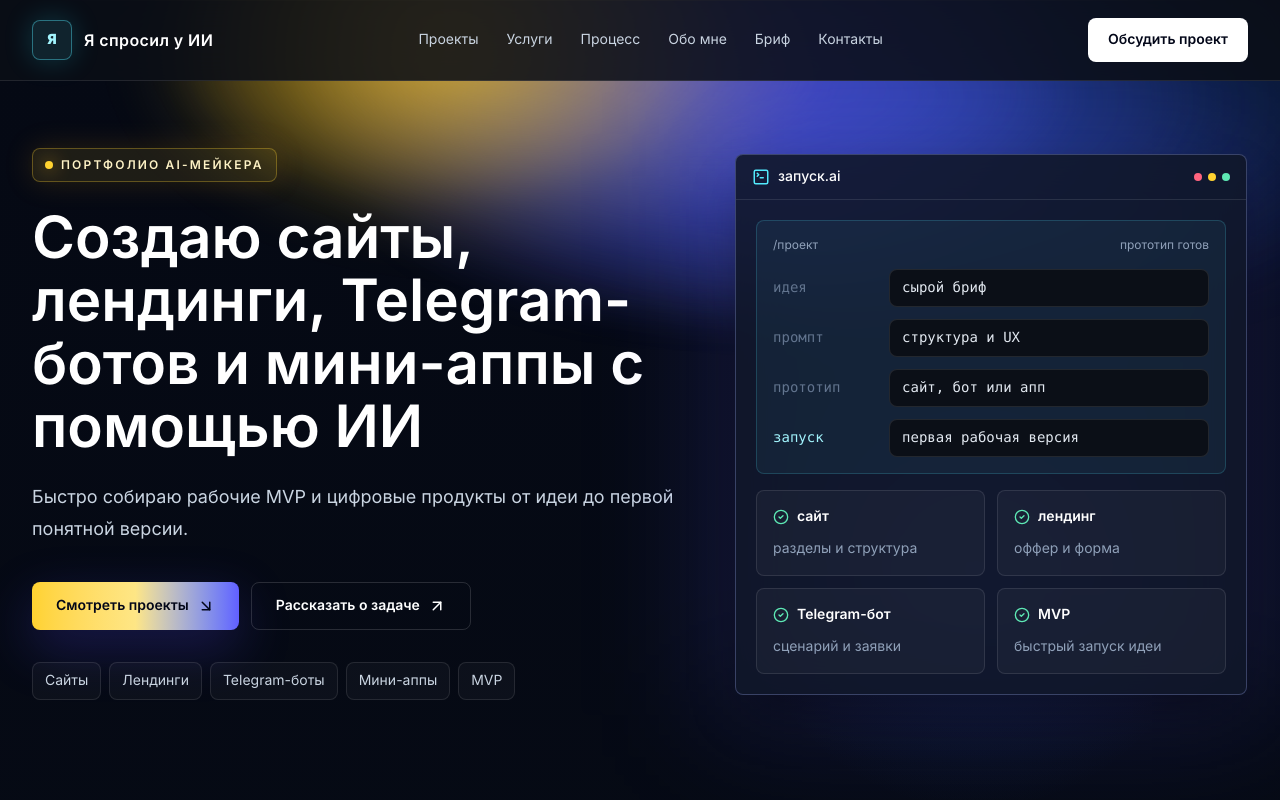
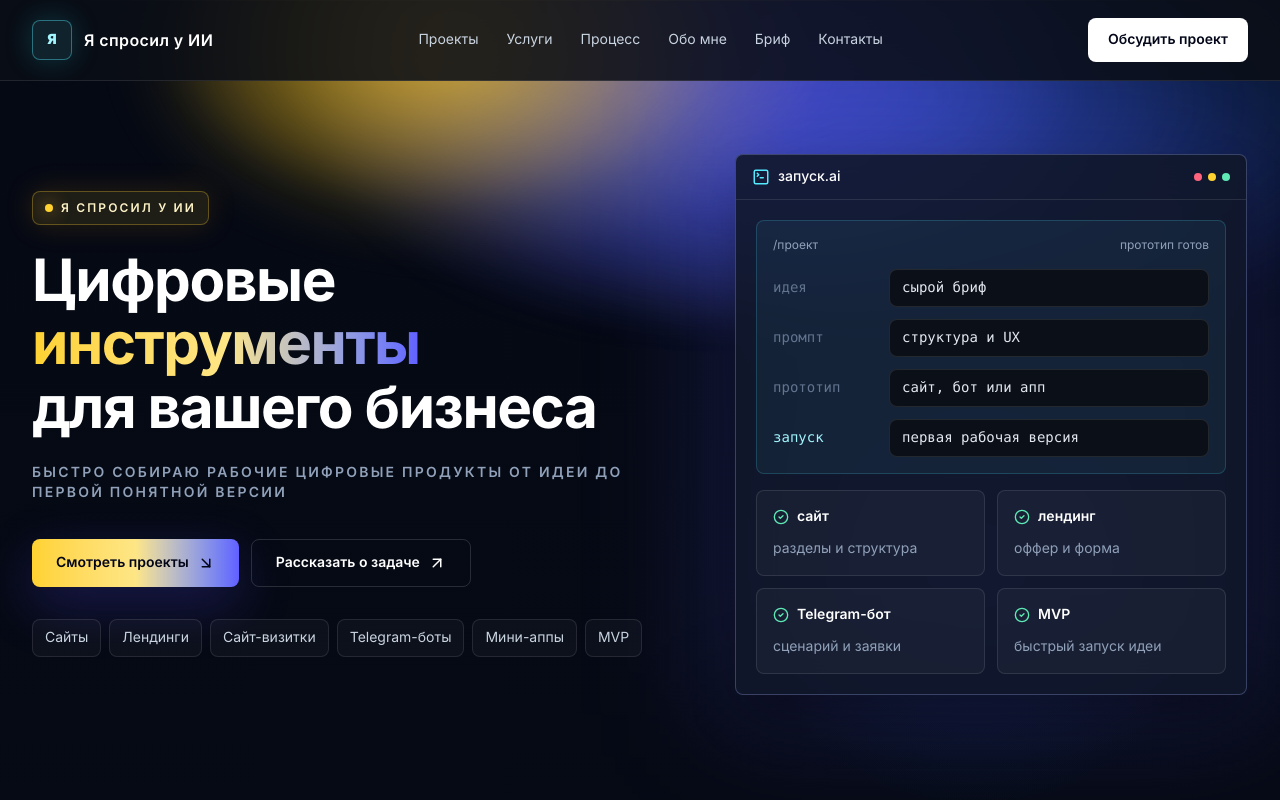
Before and after one commit to yasprosil-ai/portfolio-site, a Next.js app: page / in a window 1280 px wide. Shown: the top 800 px of the page. Built offline with nearby package versions, Linux system fonts and the light colour scheme.

Commit message:
hero: new headline — Цифровые инструменты для вашего бизнеса, gradient on инструменты
Co-Authored-By: Claude Sonnet 4.6 <noreply@anthropic.com>

```diff
--- a/components/Hero.jsx
+++ b/components/Hero.jsx
@@ -13,13 +13,18 @@ export default function Hero() {
         <div className="min-w-0 max-w-full lg:max-w-4xl">
           <p className="mb-6 inline-flex items-center gap-2 rounded-lg border border-amber-300/30 bg-amber-300/10 px-3 py-2 text-xs font-semibold uppercase tracking-[0.18em] text-amber-100 shadow-[0_0_30px_rgba(245,158,11,0.16)]">
             <span className="size-2 rounded-full bg-amber-300 shadow-[0_0_18px_rgba(251,191,36,0.9)]" />
-            Портфолио AI-мейкера
+            Я спросил у ИИ
           </p>
-          <h1 className="w-full max-w-full break-words text-[2rem] font-semibold leading-[1.08] tracking-normal text-white sm:text-5xl lg:max-w-[48rem] lg:text-[3.65rem]">
-            Создаю сайты, лендинги, Telegram-ботов и мини-аппы с помощью ИИ
+          <h1 className="w-full max-w-full break-words text-[2rem] font-bold leading-[1.08] tracking-tight text-white sm:text-5xl lg:max-w-[48rem] lg:text-[3.65rem]">
+            Цифровые{" "}
+            <span className="bg-gradient-to-r from-amber-300 via-amber-200 to-indigo-500 bg-clip-text text-transparent">
+              инструменты
+            </span>
+            <br />
+            для вашего бизнеса
           </h1>
-          <p className="mt-6 max-w-2xl text-base leading-8 text-slate-300 sm:text-lg">
-            Быстро собираю рабочие MVP и цифровые продукты от идеи до первой понятной версии.
+          <p className="mt-6 max-w-2xl text-xs font-semibold uppercase tracking-[0.16em] text-slate-400 sm:text-sm">
+            Быстро собираю рабочие цифровые продукты от идеи до первой понятной версии
           </p>
 
           <div className="mt-9 flex flex-col gap-3 sm:flex-row">
@@ -40,7 +45,7 @@ export default function Hero() {
           </div>
 
           <div className="mt-8 flex max-w-full flex-wrap gap-2 text-sm text-slate-300">
-            {["Сайты", "Лендинги", "Telegram-боты", "Мини-аппы", "MVP"].map((item) => (
+            {["Сайты", "Лендинги", "Сайт-визитки", "Telegram-боты", "Мини-аппы", "MVP"].map((item) => (
               <span key={item} className="rounded-lg border border-white/10 bg-white/[0.03] px-3 py-2">
                 {item}
               </span>
```
